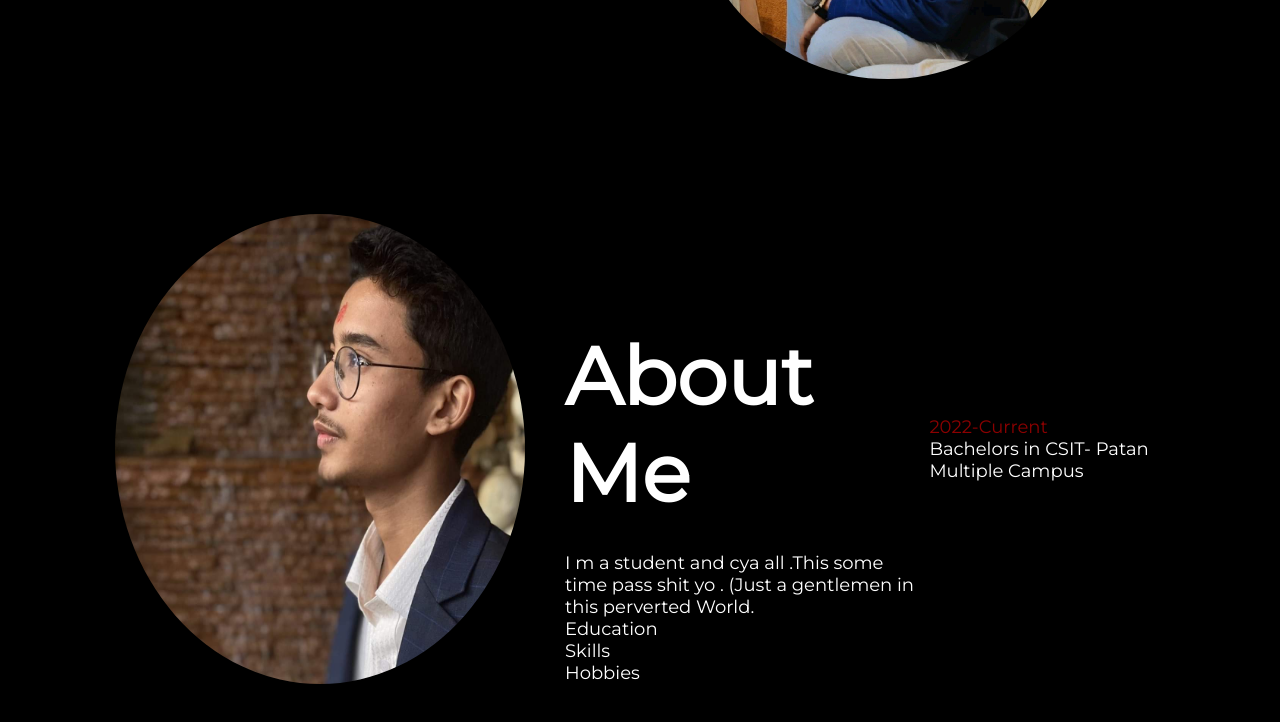
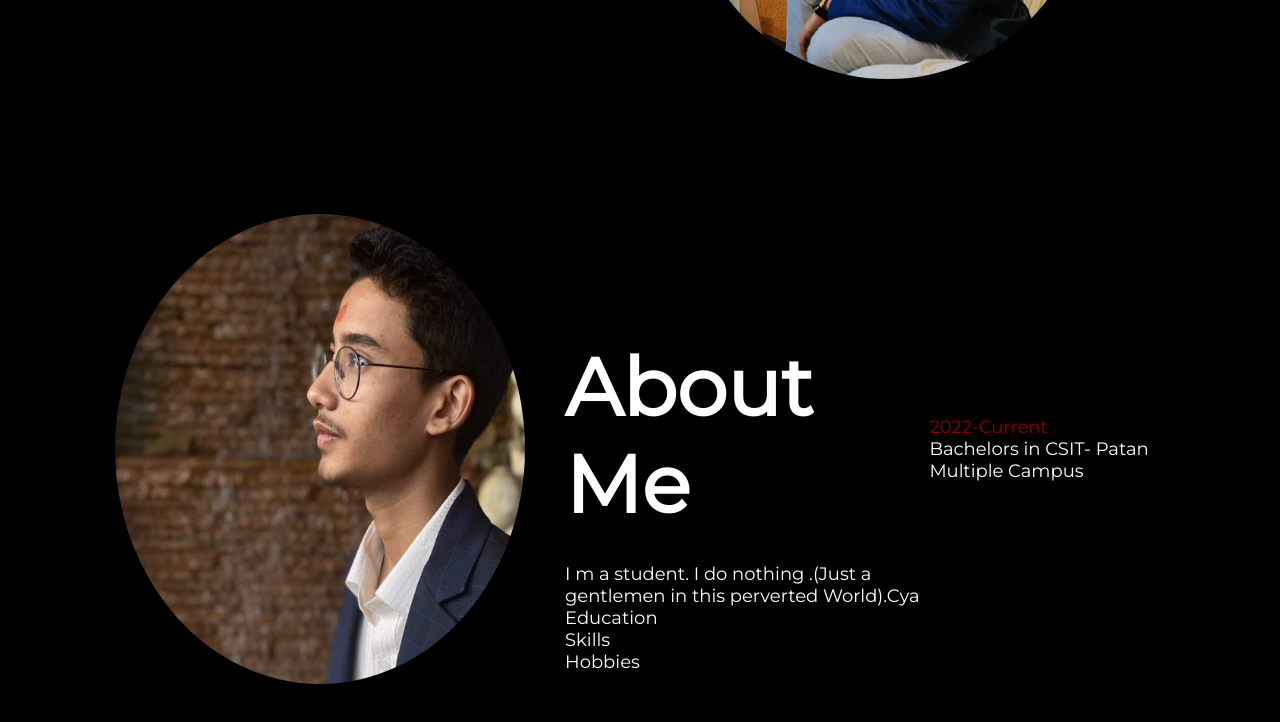
Before and after one commit to red-haired-guy/Portfolio-gg, a plain HTML site: page index.html in a window 1280 px wide. Shown: the part 521-1243 px from the top of the page. Drawn offline with Linux system fonts and the light colour scheme.

Commit message:
changed about section

```diff
--- a/index.html
+++ b/index.html
@@ -50,7 +50,7 @@
            <img class="image2" src="bib.jpg" alt="OOPs" >
           <div class="text">
              <h3>About Me</h3>
-            <p>I m a student and cya all .This some time pass shit yo . (Just a gentlemen in this perverted World.
+            <p>I m a student. I do nothing .(Just a gentlemen in this perverted World).Cya
               <p class="tab-links" onclick="showEducation()">Education</p>
               <p class="tab-links" onclick="showSkills()">Skills</p>
               <p class="tab-links" onclick="showHobbies()">Hobbies</p>
```
